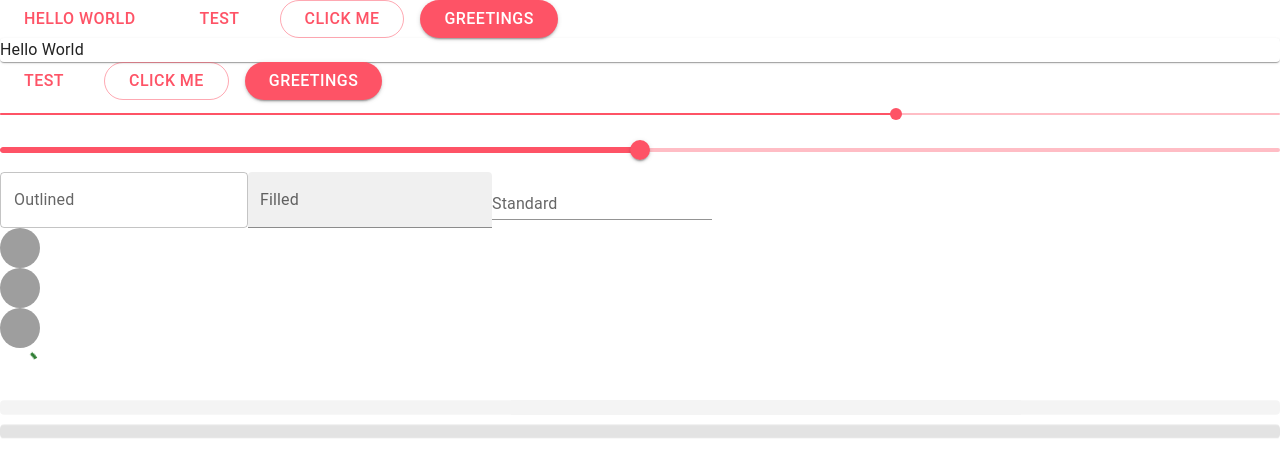
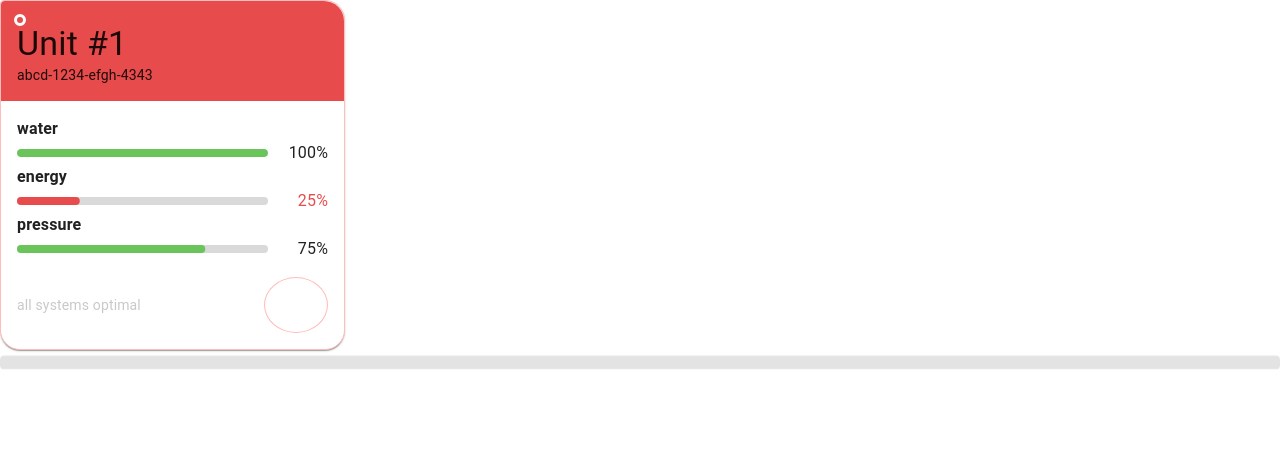
Before and after one commit to KevinKra/nextjs-template, a Next.js app: page / in a window 1280 px wide. Shown: the top 476 px of the page. Built offline with nearby package versions, Linux system fonts and the light colour scheme; grey boxes are pictures that could not be loaded.

Commit message:
start building out UnitSnapshot component

```diff
--- /dev/null
+++ b/src/components/molecules/StatusBar/index.tsx
@@ -0,0 +1,64 @@
+import React from "react";
+import { Typography, LinearProgress, styled, css } from "@mui/material";
+
+interface IStatusBar {
+  title: string;
+  value: number;
+  variant: "success" | "error";
+}
+
+const StatusBar = ({ ...props }: IStatusBar) => {
+  return (
+    <Wrapper>
+      <div>
+        <Typography fontWeight={600}>{props.title}</Typography>
+      </div>
+      <StatusRow {...props}>
+        <StyledLinearProgress
+          color={props.variant}
+          variant="determinate"
+          value={props.value}
+        />
+        <Typography className="status-bar-percentage">
+          {props.value}%
+        </Typography>
+      </StatusRow>
+    </Wrapper>
+  );
+};
+
+export default StatusBar;
+
+const Wrapper = styled("div")`
+  display: grid;
+  grid-template-rows: auto auto;
+`;
+
+const StatusRow = styled("div")<IStatusBar>`
+  display: grid;
+  align-items: center;
+  grid-template-columns: 1fr 2.5rem;
+  grid-column-gap: 1.25rem;
+
+  ${({ variant }) =>
+    variant === "error" &&
+    css`
+      .status-bar-percentage {
+        color: #e84b4b;
+      }
+    `}
+  /* border: 1px solid red; */
+
+  .status-bar-percentage {
+    place-self: flex-end;
+  }
+`;
+
+const StyledLinearProgress = styled(LinearProgress)`
+  .MuiLinearProgress-bar {
+    border-radius: 5px;
+  }
+  height: 0.45rem;
+  border-radius: 5px;
+  background-color: #d9d9d9;
+`;
--- /dev/null
+++ b/src/components/molecules/UnitSnapshot/index.tsx
@@ -0,0 +1,78 @@
+import React from "react";
+import { Button, Icon, Paper, styled, Typography } from "@mui/material";
+import StatusBar from "../StatusBar";
+
+const UnitSnapshot = () => {
+  return (
+    <StyledPaper>
+      <Header className="header">
+        <HealthMarker />
+        <Typography variant="h4">Unit #1</Typography>
+        <Typography variant="body2">abcd-1234-efgh-4343</Typography>
+      </Header>
+      <Main>
+        <div>
+          <StatusBar title="water" value={100} variant="success" />
+          <StatusBar title="energy" value={25} variant="error" />
+          <StatusBar title="pressure" value={75} variant="success" />
+        </div>
+        <div className="footer">
+          <Typography variant="body2" className="unit-snapshot-optimal">
+            all systems optimal
+          </Typography>
+          <StyledButton>
+            <Icon />
+          </StyledButton>
+        </div>
+      </Main>
+    </StyledPaper>
+  );
+};
+
+export default UnitSnapshot;
+
+const StyledPaper = styled(Paper)`
+  height: fit-content;
+  width: 345px;
+  border: 1px solid #ffbcbc;
+  border-radius: 20px;
+  border-top-left-radius: 4px;
+
+  .unit-snapshot-optimal {
+    color: #c9c9c9;
+  }
+
+  .footer {
+    display: flex;
+    justify-content: space-between;
+    align-items: center;
+    margin-top: 1rem;
+  }
+`;
+
+// TODO - make component
+const HealthMarker = styled("div")`
+  height: 6px;
+  width: 6px;
+  outline: 3px solid white;
+  border-radius: 50%;
+  background-color: #e84b4b;
+`;
+
+const Header = styled("div")`
+  background-color: #e84b4b;
+  padding: 1rem;
+  border-top-left-radius: 4px;
+  border-top-right-radius: 20px;
+`;
+
+const Main = styled("div")`
+  padding: 1rem;
+`;
+
+const StyledButton = styled(Button)`
+  border: 1px solid #ffbcbc;
+  height: 56px;
+  width: 56px;
+  border-radius: 50%;
+`;
--- a/src/pages/index.tsx
+++ b/src/pages/index.tsx
@@ -12,11 +12,13 @@ import {
   Typography,
 } from "@mui/material";
 import CustomButton from "../components/atoms/Button";
+import UnitSnapshot from "../components/molecules/UnitSnapshot";
 
 export default function Home() {
   return (
     <Background>
-      <Stack spacing={2} direction="row">
+      <UnitSnapshot />
+      {/* <Stack spacing={2} direction="row">
         <Button>Hello World</Button>
         <Button variant="text">Test</Button>
         <Button variant="outlined">Click me</Button>
@@ -44,7 +46,7 @@ export default function Home() {
       <Avatar alt="Travis Howard" src="/static/images/avatar/2.jpg" />
       <Avatar alt="Cindy Baker" src="/static/images/avatar/3.jpg" />
       <CircularProgress color="success" />
-      <Skeleton />
+      <Skeleton /> */}
       <Skeleton animation="wave" />
     </Background>
   );
--- a/src/theme.ts
+++ b/src/theme.ts
@@ -24,6 +24,15 @@ export const getDesignTokens = (mode: PaletteMode) => ({
           primary: {
             main: "#FE5366",
           },
+          success: {
+            main: "#69C55A",
+            light: "#BAE4B3",
+          },
+          error: {
+            main: "#E84B4B",
+            light: "#FFBCBC",
+          },
+
           // divider: amber[200],
           // text: {
           //   primary: grey[900],
```
